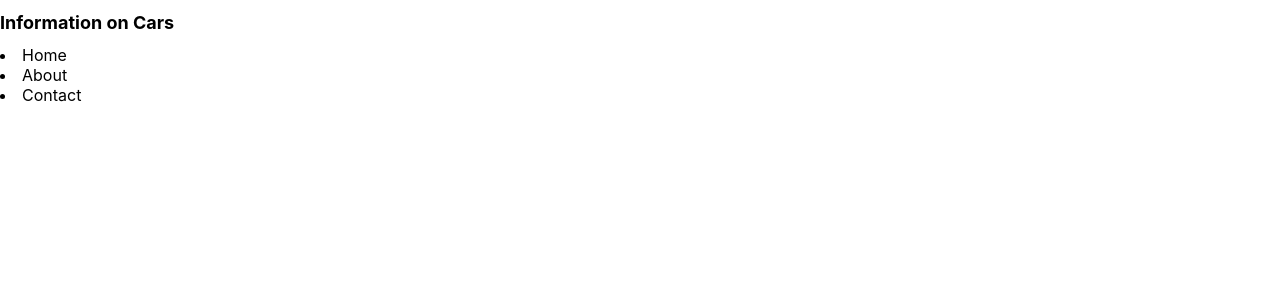
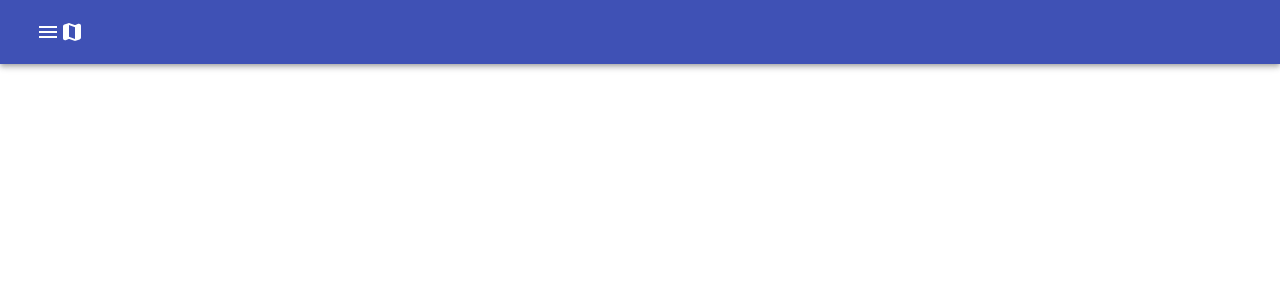
Before and after one commit to DemiKnight/GUH-2021, a React (Create React App) app in the folder frontend/: page / in a window 1280 px wide. Shown: the top 300 px of the page. Built offline with nearby package versions, Linux system fonts and the light colour scheme.

Commit message:
Navbar with materal-ui

```diff
--- a/frontend/src/App.tsx
+++ b/frontend/src/App.tsx
@@ -1,6 +1,6 @@
 import React from 'react';
 import './App.css';
-import Nav from './Nav';
+ import Nav from './Nav';
 
 class App extends React.Component {
   render() {
--- a/frontend/src/Nav.tsx
+++ b/frontend/src/Nav.tsx
@@ -1,17 +1,55 @@
 import React from 'react'
 import './Nav.css'
+import {AppBar, IconButton, Toolbar, Typography} from '@material-ui/core/';
+// import { Nav,  NavItem } from "react-bootstrap"
+// import { IndexLinkContainer } from "react-router-bootstrap"
+// import { Link } from 'react-router-dom';
+import MenuIcon from '@material-ui/icons/Menu';
+import {Map, MapRounded, MapTwoTone} from "@material-ui/icons";
 
+// import * as React from 'react';
+
+// function Aba() {
+//     return (
+//
+//         <div>
+//             <h1 className="nav-title">Information on Cars</h1>
+//             <nav className="nav-list">
+//
+//                 <li>Home</li>
+//                 <li>About</li>
+//                 <li>Contact</li>
+//             </nav>
+//
+//         </div>
+//
+//     )
+// }
+//
+// export default Aba
 function Nav() {
+
     return (
         <div>
-            <h1 className="nav-title">Information on Cars</h1>
-            <nav className="nav-list">
-                <li>Home</li>
-                <li>About</li>
-                <li>Contact</li>
-            </nav>
+        <AppBar position="static">
+            <Toolbar>
+                <IconButton  aria-label="Menu" color="inherit">
+                    <MenuIcon aria-haspopup="true"/>
+                    <MapRounded> </MapRounded>
+                </IconButton>
+
+            </Toolbar>
+
+        </AppBar>
         </div>
-    )
+    );
 }
+export default Nav
 
-export default Nav
+/*
+                <Typography  color="inherit">
+                    <Link style={{color: "white"}} to="/">test</Link>
+                    <Link to="/FirstComponent"> Page 1 </Link>
+                    <Link to="/SecondComponent"> Page 2 </Link>
+                </Typography>
+ */
```
Also changed, not shown: frontend/package.json (+8 -0 lines), 2 other files (tests, documents, lock files or other folders).
